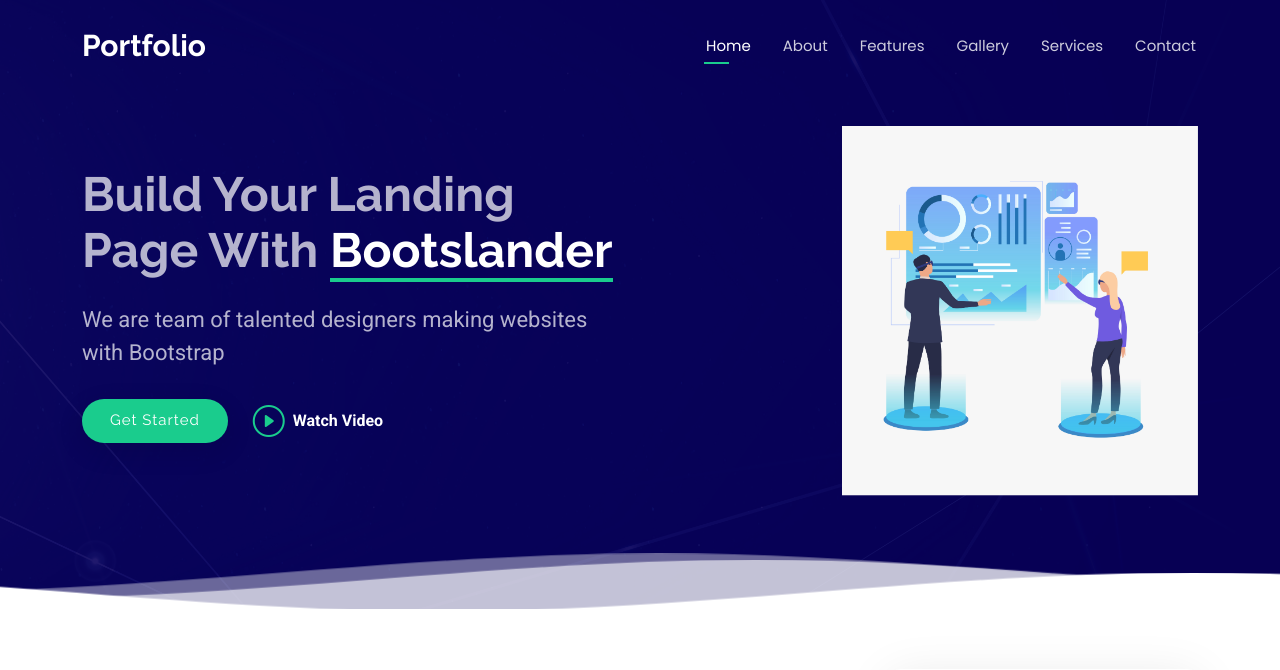
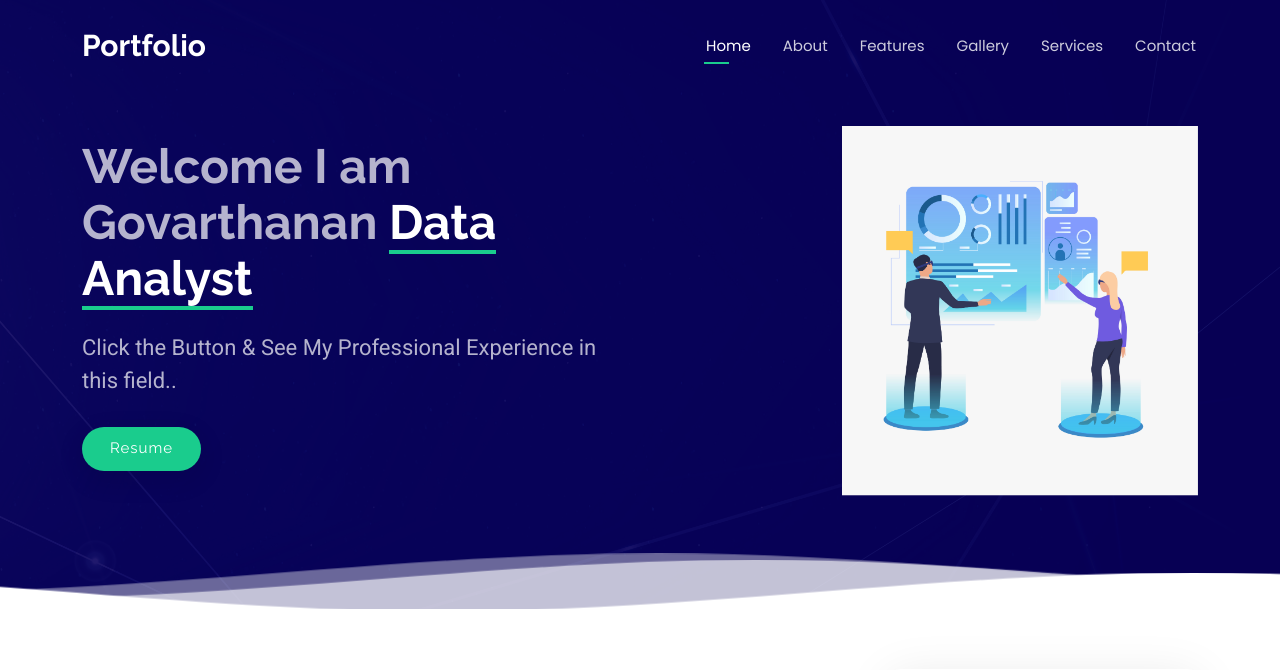
Before and after one commit to govarthananmba/sample, a Django app: page / in a window 1280 px wide. Shown: the top 670 px of the page. Run offline with Django 5.2, Linux system fonts and the light colour scheme; some libraries are stand-ins or nearby versions.

Commit message:
Changes are done

```diff
--- a/app/templates/index/home.html
+++ b/app/templates/index/home.html
@@ -69,11 +69,11 @@
           </div>
 
           <div class="col-lg-6  d-flex flex-column justify-content-center" data-aos="fade-in">
-            <h1>Build Your Landing Page With <span>Bootslander</span></h1>
-            <p>We are team of talented designers making websites with Bootstrap</p>
+            <h1>Welcome I am Govarthanan <span>Data Analyst</span></h1>
+            <p>Click the Button & See My Professional Experience in this field..</p>
             <div class="d-flex">
-              <a href="#about" class="btn-get-started">Get Started</a>
-              <a href="https://www.youtube.com/watch?v=Y7f98aduVJ8" class="glightbox btn-watch-video d-flex align-items-center"><i class="bi bi-play-circle"></i><span>Watch Video</span></a>
+              <a href="static/Govarthanans Resume.pdf" class="btn-get-started" target="_blank">Resume</a>
+              <!-- <a href="https://www.youtube.com/watch?v=Y7f98aduVJ8" class="glightbox btn-watch-video d-flex align-items-center"><i class="bi bi-play-circle"></i><span>Watch Video</span></a> -->
             </div>
           </div>
 
```
Also changed, not shown: 1 other file.
